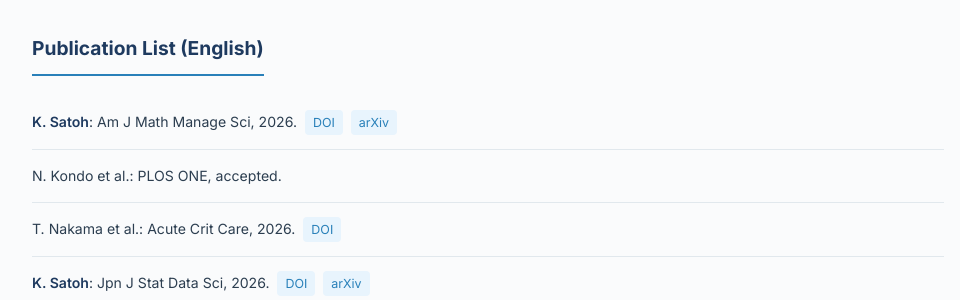
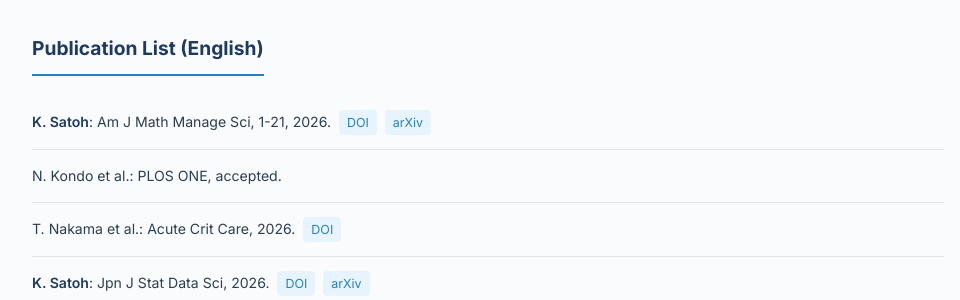
Before and after one commit to ksatohds/ksatohds.github.io, a Jekyll site: the page built from english.md, in a window 1280 px wide and 900 px high, scrolled down 2295 px. Shown: the part 147-447 px from the top of the window, without its empty margins (152-1112 px from the left). Built offline with Jekyll 4.4.1, drawn with Linux system fonts in a browser that asks for light colours.

Commit message:
20261008 論文: AJMMS（成長曲線モデル）にページ 1-21 を追記
Co-Authored-By: Claude Opus 5.5 <noreply@anthropic.com>

```diff
--- a/english.md
+++ b/english.md
@@ -120,7 +120,7 @@ title: English
   <h2 class="section-title">Publication List (English)</h2>
 
   <ol class="pub-list">
-    <li><strong class="author-highlight">K. Satoh</strong>: Am J Math Manage Sci, 2026. <a class="pub-link" href="https://doi.org/10.1080/01966324.2026.2740470">DOI</a> <a class="pub-link" href="https://arxiv.org/abs/2403.05359">arXiv</a></li>
+    <li><strong class="author-highlight">K. Satoh</strong>: Am J Math Manage Sci, 1-21, 2026. <a class="pub-link" href="https://doi.org/10.1080/01966324.2026.2740470">DOI</a> <a class="pub-link" href="https://arxiv.org/abs/2403.05359">arXiv</a></li>
 
     <li>N. Kondo et al.: PLOS ONE, accepted.</li>
 
```
Also changed, not shown: papers.md (+1 -1 lines).
